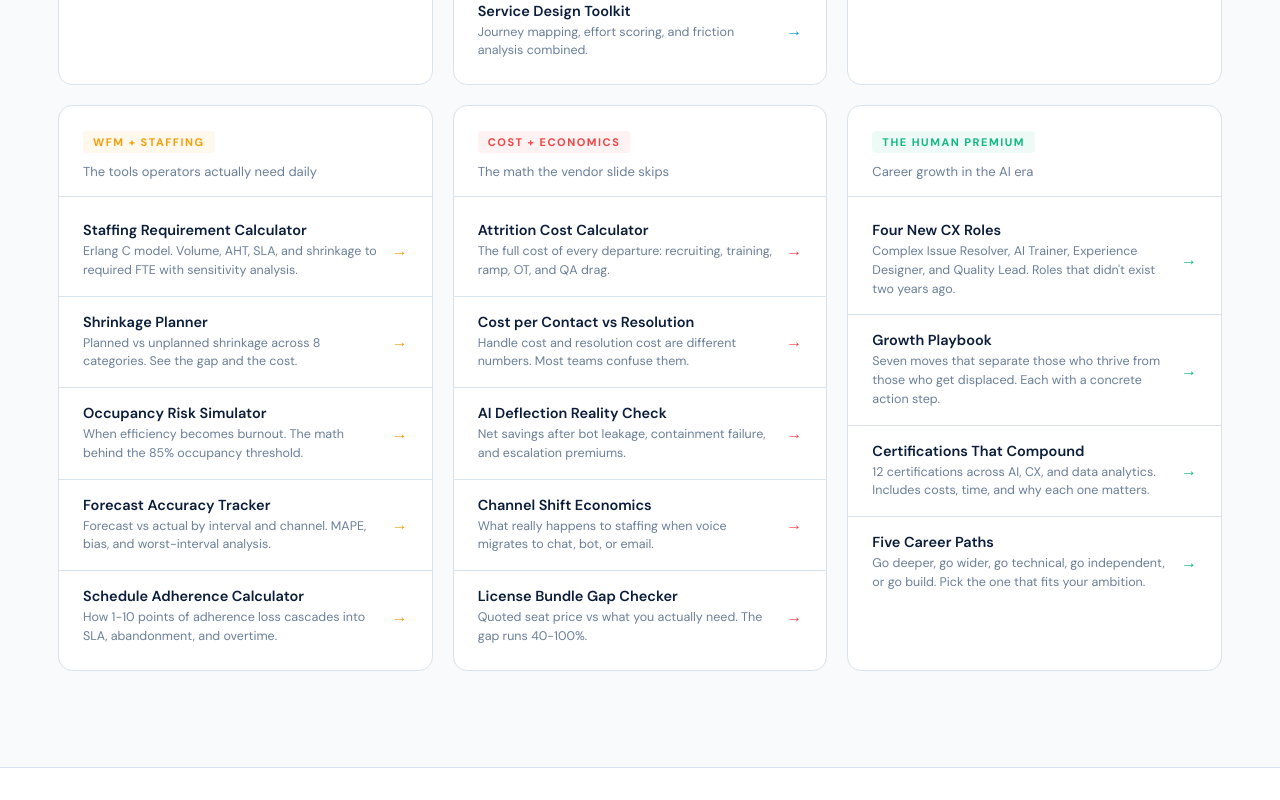
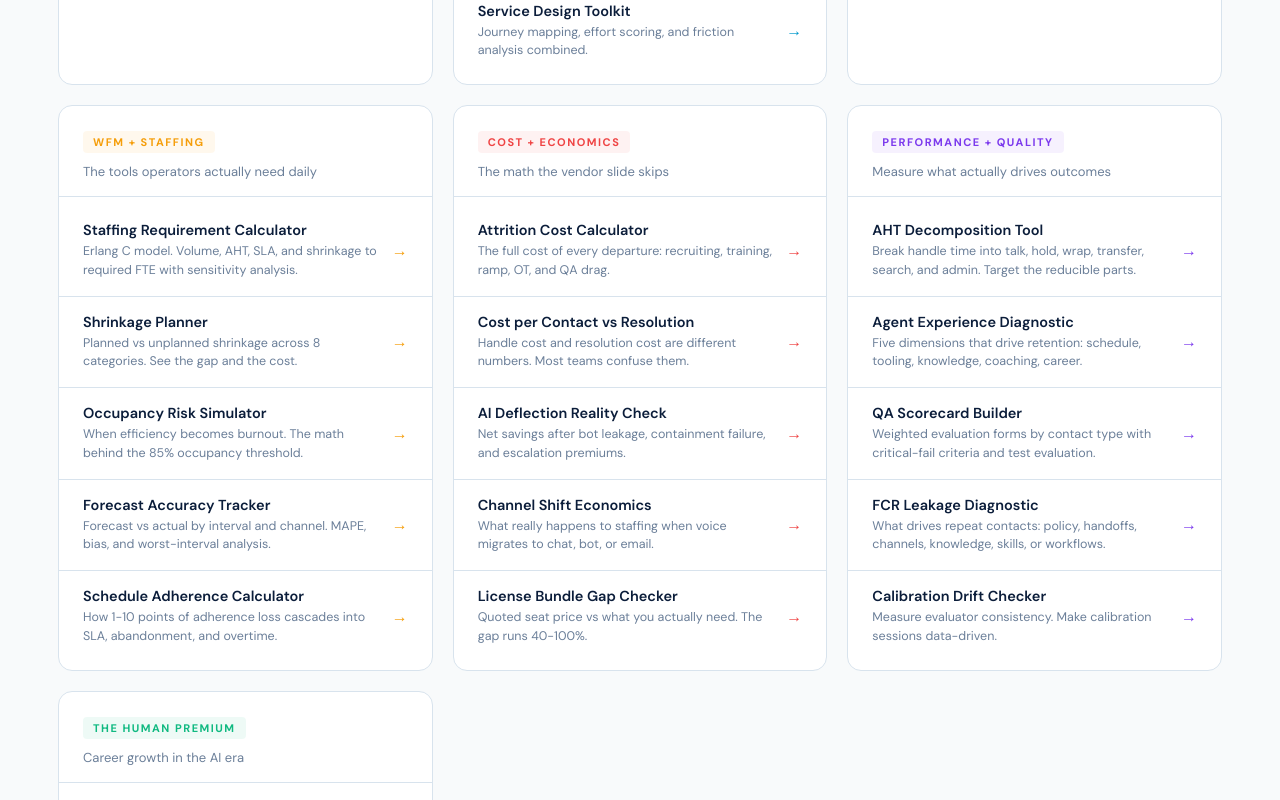
Before and after one commit to thomasbakerj-lgtm/CENTER-OF-CX, a React (Vite) app: page / in a window 1280 px wide. Shown: the part 4200-5000 px from the top of the page. Built offline with nearby package versions, Linux system fonts and the light colour scheme.

Commit message:
Update Homepage.jsx

```diff
--- a/Homepage.jsx
+++ b/Homepage.jsx
@@ -372,6 +372,18 @@ function Tools() {
       accent: RED,
     },
     {
+      label: "Performance + Quality",
+      sub: "Measure what actually drives outcomes",
+      items: [
+        { name: "AHT Decomposition Tool", desc: "Break handle time into talk, hold, wrap, transfer, search, and admin. Target the reducible parts.", href: "/tools/aht-decomposition" },
+        { name: "Agent Experience Diagnostic", desc: "Five dimensions that drive retention: schedule, tooling, knowledge, coaching, career.", href: "/tools/agent-experience" },
+        { name: "QA Scorecard Builder", desc: "Weighted evaluation forms by contact type with critical-fail criteria and test evaluation.", href: "/tools/qa-scorecard" },
+        { name: "FCR Leakage Diagnostic", desc: "What drives repeat contacts: policy, handoffs, channels, knowledge, skills, or workflows.", href: "/tools/fcr-leakage" },
+        { name: "Calibration Drift Checker", desc: "Measure evaluator consistency. Make calibration sessions data-driven.", href: "/tools/calibration-drift" },
+      ],
+      accent: "#7C3AED",
+    },
+    {
       label: "The Human Premium",
       sub: "Career growth in the AI era",
       items: [
```
